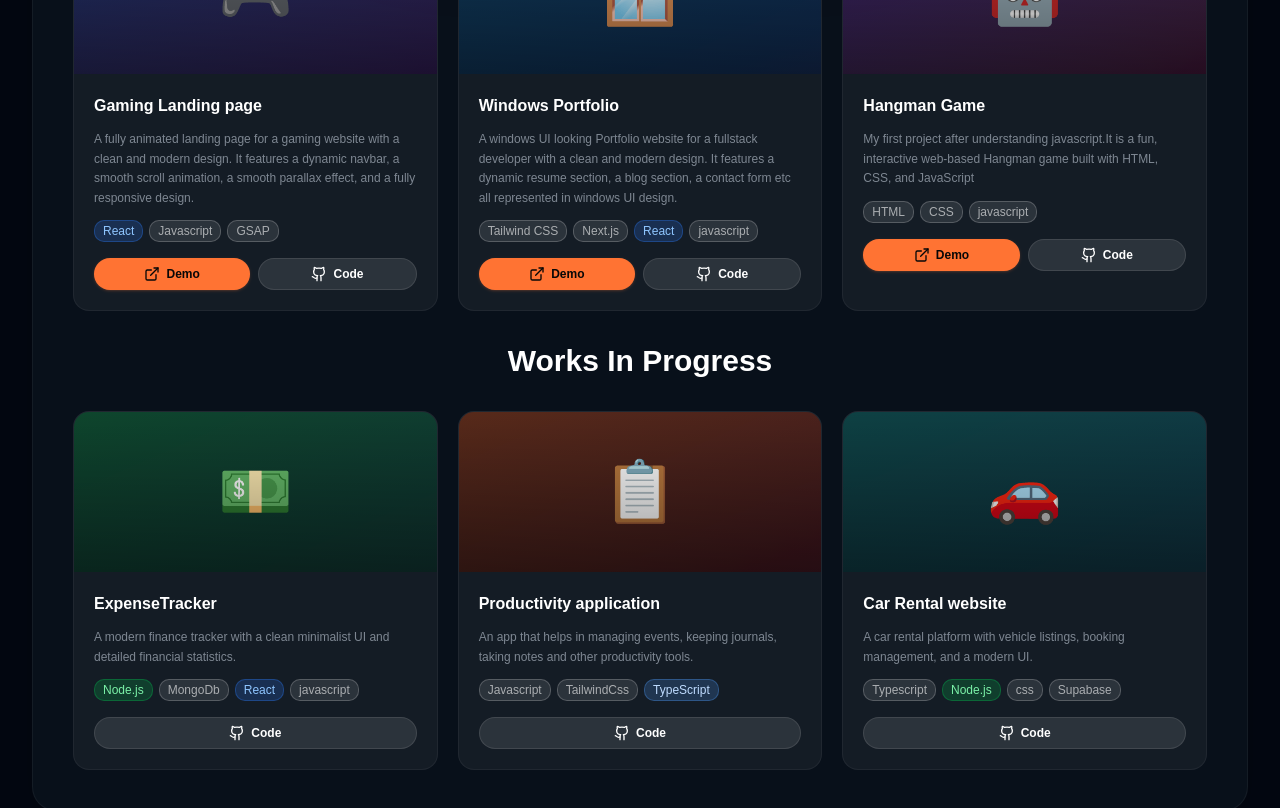
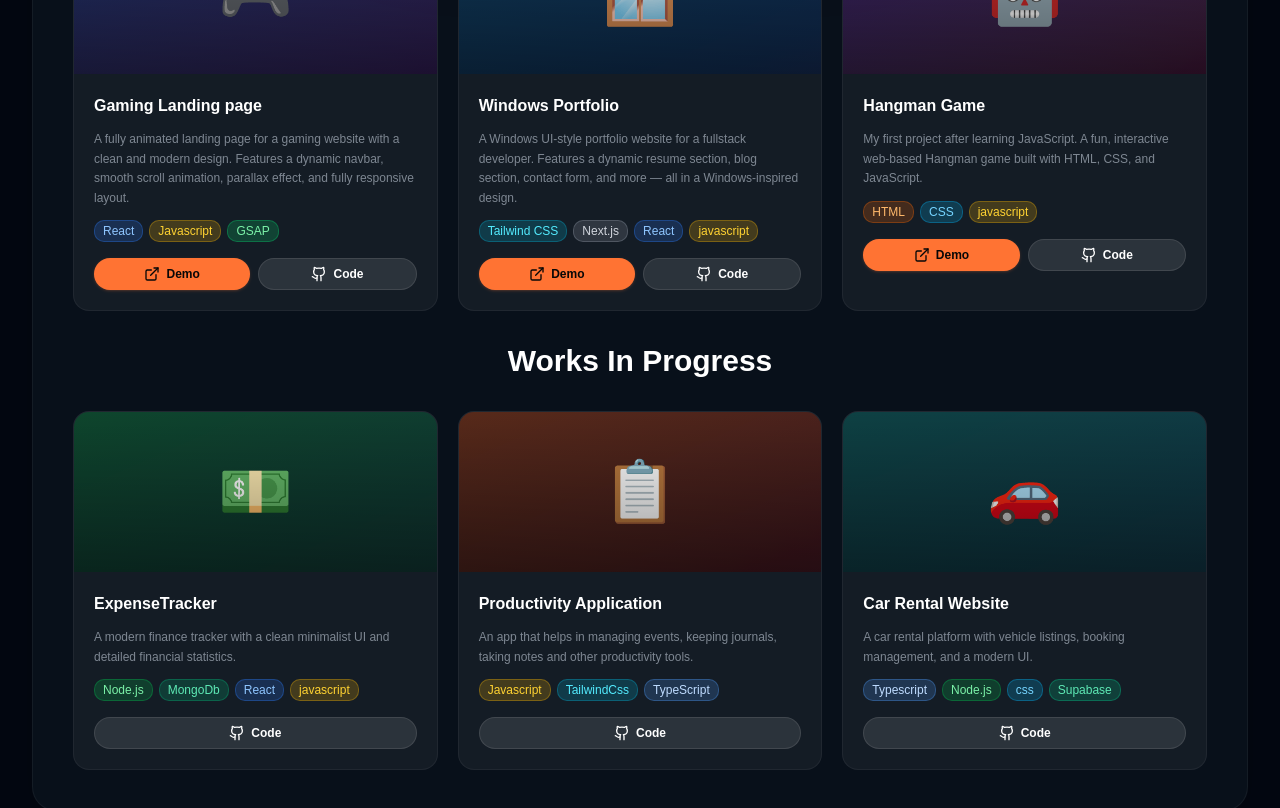
Before and after one commit to BYTECODENINJA/JosephMW, a React (Vite) app: page / in a window 1280 px wide. Shown: the part 2560-3368 px from the top of the page. Built offline with nearby package versions, Linux system fonts and the light colour scheme.

Commit message:
Added the mail service

```diff
--- a/src/pages/_components/About.tsx
+++ b/src/pages/_components/About.tsx
@@ -76,7 +76,7 @@ export default function About() {
                         strong foundation in the MERN stack and cloud-native technologies. I love
                         architecting scalable systems, automating deployments, and crafting
                         beautiful user experiences. When I&apos;m not coding, I&apos;m exploring new
-                        technologies and trying to comeup with ideas that technologically solve day to day problems.
+                        technologies and trying to come up with ideas that technologically solve day to day problems.
                     </p>
 
                     {/* Stats */}
--- a/src/pages/_components/Navbar.tsx
+++ b/src/pages/_components/Navbar.tsx
@@ -61,7 +61,10 @@ export default function Navbar({ onHireMe }: NavbarProps) {
 
                 {/* Right side */}
                 <div className="flex items-center gap-3">
-                    <button className="hidden md:block text-muted-foreground hover:text-white transition-colors">
+                    <button
+                        className="hidden md:block text-muted-foreground hover:text-white transition-colors"
+                        aria-label="Language / Region"
+                    >
                         <Globe size={15} />
                     </button>
                     <Button
--- a/src/pages/_components/Projects.tsx
+++ b/src/pages/_components/Projects.tsx
@@ -16,7 +16,7 @@ type Project = {
 const projects: Project[] = [
     {
         title: "Gaming Landing page",
-        description: "A fully animated landing page for a gaming website with a clean and modern design. It features a dynamic navbar, a smooth scroll animation, a smooth parallax effect, and a fully responsive design.",
+        description: "A fully animated landing page for a gaming website with a clean and modern design. Features a dynamic navbar, smooth scroll animation, parallax effect, and fully responsive layout.",
         tags: ["React", "Javascript", "GSAP"],
         gradient: "from-blue-600/30 to-purple-600/20",
         demo: "https://gaminglandingpage.vercel.app/",
@@ -25,7 +25,7 @@ const projects: Project[] = [
     },
     {
         title: "Windows Portfolio",
-        description: "A windows UI looking Portfolio website for a fullstack developer with a clean and modern design. It features a dynamic resume section, a blog section, a contact form etc all represented in windows UI design.",
+        description: "A Windows UI-style portfolio website for a fullstack developer. Features a dynamic resume section, blog section, contact form, and more — all in a Windows-inspired design.",
         tags: ["Tailwind CSS", "Next.js", "React", "javascript"],
         gradient: "from-sky-600/30 to-blue-600/20",
         demo: "https://windows-portfolio-ruby.vercel.app/",
@@ -34,16 +34,15 @@ const projects: Project[] = [
     },
     {
         title: "Hangman Game",
-        description: "My first project after understanding javascript.It is a fun, interactive web-based Hangman game built with  HTML, CSS, and JavaScript",
+        description: "My first project after learning JavaScript. A fun, interactive web-based Hangman game built with HTML, CSS, and JavaScript.",
         tags: ["HTML", "CSS", "javascript"],
         gradient: "from-violet-600/30 to-pink-600/20",
         demo: "https://bytecodeninja.github.io/hangman-game/",
         code: "https://github.com/BYTECODENINJA/hangman-game",
         icon: "🤖",
     },
-]
+];
 
-// Fix 1: Changed `projects[]` to `Project[]` (was referencing an undefined type)
 const incompleteProjects: Project[] = [
     {
         title: "ExpenseTracker",
@@ -54,16 +53,15 @@ const incompleteProjects: Project[] = [
         icon: "💵",
     },
     {
-        title: "Productivity application",
+        title: "Productivity Application",
         description: "An app that helps in managing events, keeping journals, taking notes and other productivity tools.",
-        tags: ["Javascript","TailwindCss", "TypeScript"],
+        tags: ["Javascript", "TailwindCss", "TypeScript"],
         gradient: "from-orange-600/30 to-red-600/20",
         code: "https://github.com/BYTECODENINJA/neo-focus",
         icon: "📋",
     },
     {
-        // Fix 2: Replaced copy-pasted description with a correct one for a Car Rental website
-        title: "Car Rental website",
+        title: "Car Rental Website",
         description: "A car rental platform with vehicle listings, booking management, and a modern UI.",
         tags: ["Typescript", "Node.js", "css", "Supabase"],
         gradient: "from-teal-600/30 to-cyan-600/20",
@@ -73,44 +71,33 @@ const incompleteProjects: Project[] = [
 ];
 
 const tagColors: Record<string, string> = {
-    "React": "bg-blue-500/20 text-blue-300 border-blue-500/30",
-    "Node.js": "bg-green-500/20 text-green-300 border-green-500/30",
-    "MongoDB": "bg-emerald-500/20 text-emerald-300 border-emerald-500/30",
-    "TypeScript": "bg-blue-400/20 text-blue-200 border-blue-400/30",
-    "Python": "bg-yellow-500/20 text-yellow-300 border-yellow-500/30",
-    "Docker": "bg-sky-500/20 text-sky-300 border-sky-500/30",
-    "K8s": "bg-indigo-500/20 text-indigo-300 border-indigo-500/30",
-    "FastAPI": "bg-teal-500/20 text-teal-300 border-teal-500/30",
-    "Socket.io": "bg-gray-400/20 text-gray-300 border-gray-400/30",
-    "MERN": "bg-orange-500/20 text-orange-300 border-orange-500/30",
+    "React":       "bg-blue-500/20 text-blue-300 border-blue-500/30",
+    "Node.js":     "bg-green-500/20 text-green-300 border-green-500/30",
+    "MongoDB":     "bg-emerald-500/20 text-emerald-300 border-emerald-500/30",
+    "MongoDb":     "bg-emerald-500/20 text-emerald-300 border-emerald-500/30",
+    "TypeScript":  "bg-blue-400/20 text-blue-200 border-blue-400/30",
+    "Typescript":  "bg-blue-400/20 text-blue-200 border-blue-400/30",
+    "Python":      "bg-yellow-500/20 text-yellow-300 border-yellow-500/30",
+    "Docker":      "bg-sky-500/20 text-sky-300 border-sky-500/30",
+    "K8s":         "bg-indigo-500/20 text-indigo-300 border-indigo-500/30",
+    "Javascript":  "bg-amber-400/20 text-amber-300 border-amber-400/30",
+    "javascript":  "bg-amber-400/20 text-amber-300 border-amber-400/30",
+    "css":         "bg-sky-400/20 text-sky-300 border-sky-400/30",
+    "CSS":         "bg-sky-400/20 text-sky-300 border-sky-400/30",
+    "HTML":        "bg-orange-500/20 text-orange-300 border-orange-500/30",
+    "Tailwind CSS":"bg-cyan-500/20 text-cyan-300 border-cyan-500/30",
+    "TailwindCss": "bg-cyan-500/20 text-cyan-300 border-cyan-500/30",
+    "Next.js":     "bg-gray-400/20 text-gray-300 border-gray-400/30",
+    "GSAP":        "bg-green-400/20 text-green-300 border-green-400/30",
+    "Supabase":    "bg-emerald-400/20 text-emerald-300 border-emerald-400/30",
+    "FastAPI":     "bg-teal-500/20 text-teal-300 border-teal-500/30",
+    "Socket.io":   "bg-gray-400/20 text-gray-300 border-gray-400/30",
+    "MERN":        "bg-orange-500/20 text-orange-300 border-orange-500/30",
 };
 
-export default function Projects() {
+// Reusable project card
+function ProjectCard({ project, i }: { project: Project; i: number }) {
     return (
-        <section id="projects" className="relative overflow-hidden rounded-3xl bg-card border border-white/5 shadow-2xl p-8 md:p-10 scroll-mt-24 lg:min-h-[calc(100vh-7rem)] lg:flex lg:flex-col lg:justify-center">
-            {/* Background decoration */}
-            <div className="absolute top-0 left-1/2 -translate-x-1/2 w-[600px] h-40 bg-primary/5 rounded-full blur-3xl pointer-events-none" />
-
-            <div className="relative z-10 space-y-8">
-                {/* Header */}
-                <motion.div
-                    initial={{ opacity: 0, y: -20 }}
-                    whileInView={{ opacity: 1, y: 0 }}
-                    viewport={{ once: true }}
-                    className="text-center"
-                >
-                    <p className="text-primary text-sm font-semibold tracking-widest uppercase mb-1">
-                        My Recent Work
-                    </p>
-                    <h2 className="text-3xl font-bold text-white">My Projects</h2>
-                    <p className="text-muted-foreground text-sm mt-2">
-                        A showcase of my best recent work
-                    </p>
-                </motion.div>
-
-                {/* Projects grid */}
-                <div className="grid grid-cols-1 md:grid-cols-2 xl:grid-cols-3 gap-5">
-                    {projects.map((project, i) => (
         <motion.div
             key={project.title}
             initial={{ opacity: 0, y: 30 }}
@@ -120,15 +107,14 @@ export default function Projects() {
             whileHover={{ y: -5 }}
             className="group bg-white/5 rounded-2xl border border-white/5 overflow-hidden hover:border-primary/20 transition-all duration-300"
         >
-                            {/* Project thumbnail */}
+            {/* Thumbnail */}
             <div className={`relative h-40 bg-gradient-to-br ${project.gradient} flex items-center justify-center`}>
                 <span className="text-6xl">{project.icon}</span>
                 <div className="absolute inset-0 bg-gradient-to-t from-black/40 to-transparent" />
-                                {/* Hover overlay */}
                 <div className="absolute inset-0 bg-primary/10 opacity-0 group-hover:opacity-100 transition-opacity" />
             </div>
 
-                            {/* Card content */}
+            {/* Content */}
             <div className="p-5 space-y-3">
                 <h3 className="font-bold text-white text-base group-hover:text-primary transition-colors">
                     {project.title}
@@ -152,6 +138,7 @@ export default function Projects() {
 
                 {/* Buttons */}
                 <div className="flex gap-2 pt-1">
+                    {project.demo && (
                         <Button
                             size="sm"
                             className="flex-1 rounded-xl text-xs font-bold bg-primary text-primary-foreground hover:bg-primary/90 shadow-sm shadow-primary/20 gap-1.5"
@@ -160,6 +147,7 @@ export default function Projects() {
                             <ExternalLink size={12} />
                             Demo
                         </Button>
+                    )}
                     <Button
                         size="sm"
                         variant="secondary"
@@ -172,64 +160,53 @@ export default function Projects() {
                 </div>
             </div>
         </motion.div>
-                    ))}
-                </div>
-                <h2 className="text-3xl font-bold text-white text-center">Works In Progress</h2>
-                <div className="grid grid-cols-1 md:grid-cols-2 xl:grid-cols-3 gap-5">
-                    {incompleteProjects.map((project, i) => (
+    );
+}
+
+export default function Projects() {
+    return (
+        <section
+            id="projects"
+            className="relative overflow-hidden rounded-3xl bg-card border border-white/5 shadow-2xl p-8 md:p-10 scroll-mt-24 lg:min-h-[calc(100vh-7rem)] lg:flex lg:flex-col lg:justify-center"
+        >
+            <div className="absolute top-0 left-1/2 -translate-x-1/2 w-[600px] h-40 bg-primary/5 rounded-full blur-3xl pointer-events-none" />
+
+            <div className="relative z-10 space-y-8">
+                {/* Header */}
                 <motion.div
-                            key={project.title}
-                            initial={{ opacity: 0, y: 30 }}
+                    initial={{ opacity: 0, y: -20 }}
                     whileInView={{ opacity: 1, y: 0 }}
                     viewport={{ once: true }}
-                            transition={{ delay: i * 0.1, duration: 0.4 }}
-                            whileHover={{ y: -5 }}
-                            className="group bg-white/5 rounded-2xl border border-white/5 overflow-hidden hover:border-primary/20 transition-all duration-300"
+                    className="text-center"
                 >
-                            {/* Project thumbnail */}
-                            <div className={`relative h-40 bg-gradient-to-br ${project.gradient} flex items-center justify-center`}>
-                                <span className="text-6xl">{project.icon}</span>
-                                <div className="absolute inset-0 bg-gradient-to-t from-black/40 to-transparent" />
-                                {/* Hover overlay */}
-                                <div className="absolute inset-0 bg-primary/10 opacity-0 group-hover:opacity-100 transition-opacity" />
-                            </div>
+                    <p className="text-primary text-sm font-semibold tracking-widest uppercase mb-1">
+                        My Recent Work
+                    </p>
+                    <h2 className="text-3xl font-bold text-white">My Projects</h2>
+                    <p className="text-muted-foreground text-sm mt-2">
+                        A showcase of my best recent work
+                    </p>
+                </motion.div>
 
-                            {/* Card content */}
-                            <div className="p-5 space-y-3">
-                                <h3 className="font-bold text-white text-base group-hover:text-primary transition-colors">
-                                    {project.title}
-                                </h3>
-                                <p className="text-muted-foreground text-xs leading-relaxed">
-                                    {project.description}
-                                </p>
-
-                                {/* Tags */}
-                                <div className="flex flex-wrap gap-1.5">
-                                    {project.tags.map((tag) => (
-                                        <Badge
-                                            key={tag}
-                                            variant="outline"
-                                            className={`text-xs px-2 py-0.5 rounded-md border ${tagColors[tag] ?? "bg-white/10 text-white/60 border-white/20"}`}
-                                        >
-                                            {tag}
-                                        </Badge>
+                {/* Completed projects */}
+                <div className="grid grid-cols-1 md:grid-cols-2 xl:grid-cols-3 gap-5">
+                    {projects.map((project, i) => (
+                        <ProjectCard key={project.title} project={project} i={i} />
                     ))}
                 </div>
 
-                                {/* Buttons */}
-                                <div className="flex gap-2 pt-1">
-                                    <Button
-                                        size="sm"
-                                        variant="secondary"
-                                        className="flex-1 rounded-xl text-xs font-bold bg-white/10 text-white hover:bg-white/20 border border-white/10 gap-1.5"
-                                        onClick={() => window.open(project.code, "_blank")}
+                {/* Works in progress */}
+                <motion.h2
+                    initial={{ opacity: 0 }}
+                    whileInView={{ opacity: 1 }}
+                    viewport={{ once: true }}
+                    className="text-3xl font-bold text-white text-center"
                 >
-                                        <Github size={12} />
-                                        Code
-                                    </Button>
-                                </div>
-                            </div>
-                        </motion.div>
+                    Works In Progress
+                </motion.h2>
+                <div className="grid grid-cols-1 md:grid-cols-2 xl:grid-cols-3 gap-5">
+                    {incompleteProjects.map((project, i) => (
+                        <ProjectCard key={project.title} project={project} i={i} />
                     ))}
                 </div>
             </div>
```
Also changed, not shown: index.html (+23 -1 lines), src/lib/formspree.ts (added, +24 -0 lines), src/pages/_components/Contact.tsx (+33 -17 lines), src/pages/_components/HireModal.tsx (+49 -25 lines). Lines whose indentation alone changed are shown as unchanged.
